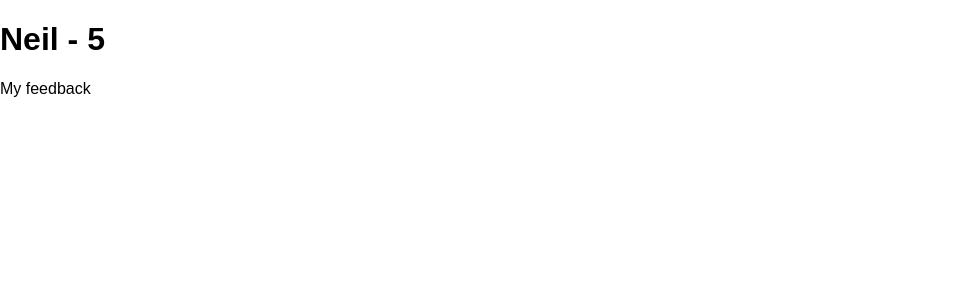
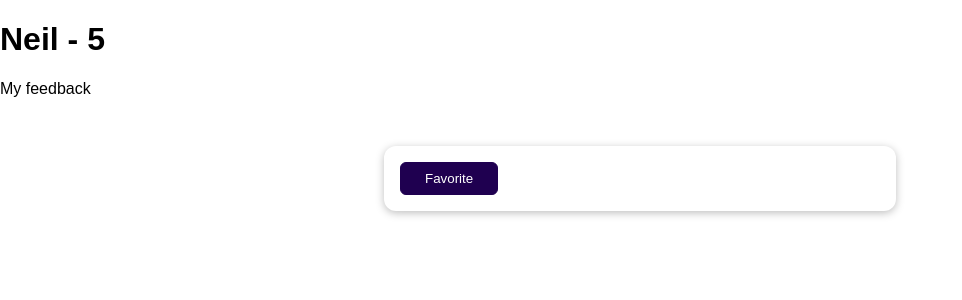
Before and after one commit to s3nt1n3lz21/pythonDjangoThePracticalGuideFeedback, a Django app: page /reviews/1 in a window 1280 px wide. Shown: the top 300 px of the page, without its empty margins (0-962 px from the left). Run offline with Django 4.2, Linux system fonts and the light colour scheme; data comes from the database, SQL or seed files in the repository; both versions use the stored data as it was after the commit.

Commit message:
Now using Sessions to store the users favorite review

```diff
--- a/reviews/templates/reviews/review_detail.html
+++ b/reviews/templates/reviews/review_detail.html
@@ -7,4 +7,14 @@ Review Detail
 {% block content %}
  <h1>{{ review.user_name }} - {{ review.rating }}</h1>
  <p>{{ review.review_text }}</p>
+{% if is_favorite %}
+ <p>This is my favorite!</p>
+{% else %}
+<form action="/reviews/favorite" method="POST">
+    {% csrf_token %}
+    <input type="hidden" name="review_id" value="{{ review.id }}">
+    <button>Favorite</button>
+</form>
+{% endif %}
+
 {% endblock content %}
--- a/reviews/urls.py
+++ b/reviews/urls.py
@@ -6,5 +6,6 @@ urlpatterns = [
     path("", views.ReviewView.as_view()),
     path("thank-you", views.ThankYouView.as_view()),
     path("reviews", views.ReviewsListView.as_view()),
+    path("reviews/favorite", views.AddFavoriteView.as_view()),
     path("reviews/<int:pk>", views.ReviewDetailView.as_view())
 ]
--- a/reviews/views.py
+++ b/reviews/views.py
@@ -79,9 +79,23 @@ class ReviewDetailView(DetailView):
     template_name = "reviews/review_detail.html"
     model = Review
 
+    def get_context_data(self, **kwargs):
+        context = super().get_context_data(**kwargs)
+        loaded_review = self.object
+        request = self.request
+        favorite_id = request.session.get("favorite_review")
+        context["is_favorite"] = favorite_id == str(loaded_review.id)
+        return context
+
     # def get_context_data(self, **kwargs):
     #     context = super().get_context_data(**kwargs)
     #     review_id = kwargs["id"]
     #     review = Review.objects.get(pk=review_id)
     #     context["review"] = review
     #     return context
+
+class AddFavoriteView(View):
+    def post(self, request):
+        review_id = request.POST["review_id"]
+        request.session["favorite_review"] = review_id
+        return HttpResponseRedirect("/reviews/" + review_id)
```
Also changed, not shown: db.sqlite3.
